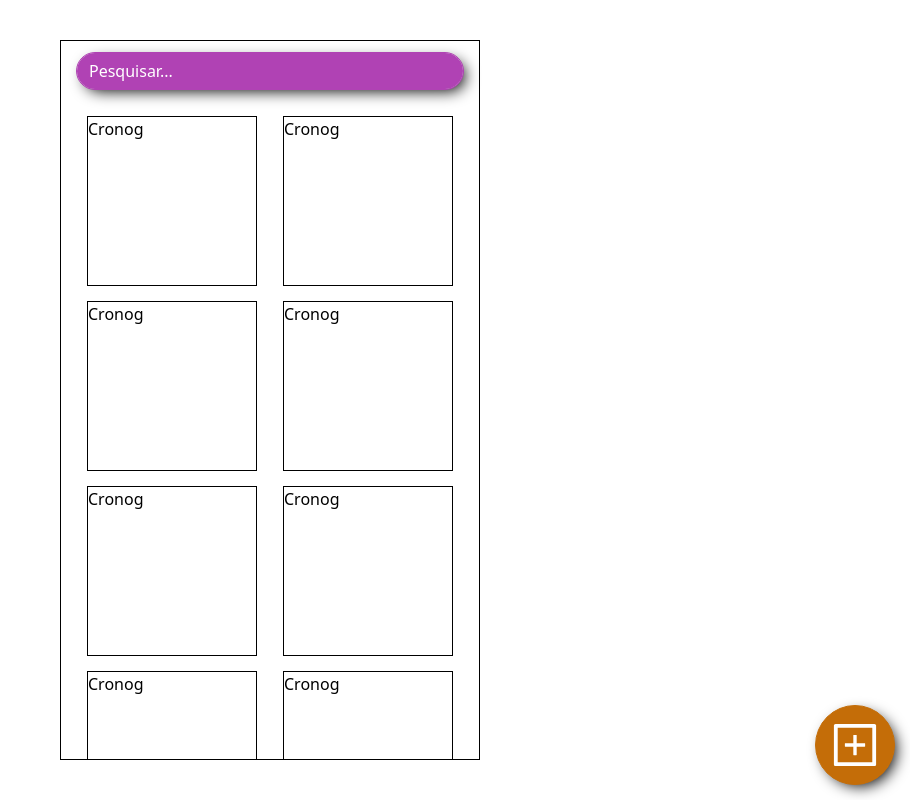
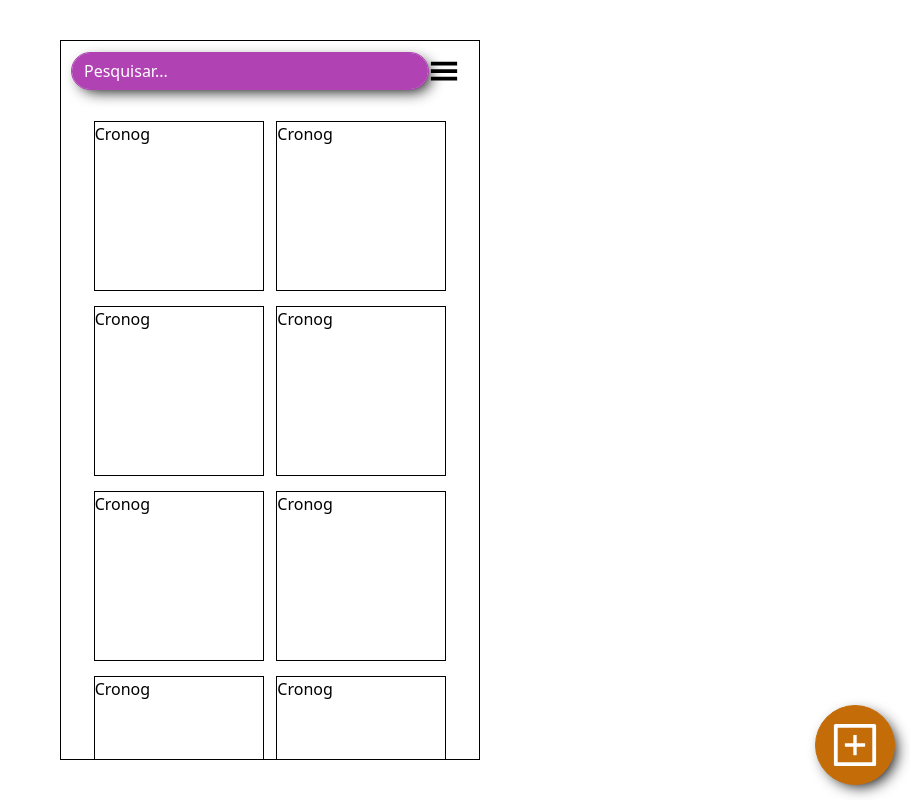
Before and after one commit to Cronog/cronog-client, a React (Create React App) app: page /home in a window 1280 px wide. Shown: the whole page, without its empty margins (370-1280 px from the left). Built offline with nearby package versions, Linux system fonts and the light colour scheme.

Commit message:
alter: Adicionado menu lateral ao componente para ser padrao

```diff
--- a/src/components/Template/Template.tsx
+++ b/src/components/Template/Template.tsx
@@ -1,14 +1,18 @@
 
 
 import { Keyboard } from "@capacitor/keyboard";
-import { useState } from "react";
+import { useEffect, useState } from "react";
+import { useHistory } from "react-router-dom";
+import HamburguerMenu from "../HamburguerMenu";
 import Props from "./props";
 
 import "./styles.css";
 
 const Template = (props : Props) => {
 
-  const [sizeKeyboard, setSizeKeyboard] = useState<number>(0)
+  const [sizeKeyboard, setSizeKeyboard] = useState<number>(0);
+
+  const history = useHistory();
 
   Keyboard.addListener("keyboardWillShow", info => {
     setSizeKeyboard(info.keyboardHeight);
@@ -22,6 +26,7 @@ const Template = (props : Props) => {
       <div id="container-template" className={`container-template ${props.styleScreen}`}>
         <div className={`header-template ${props.styleHeader}`}>
             {props.renderHeader ? props.renderHeader : <></>}
+            {history.location.pathname.indexOf("/auth") == -1 ? <HamburguerMenu color={props.colorMenuHamburguer} /> : <></> }
         </div>
         <div className={`body-template`}
         style={{
--- a/src/components/Template/props.ts
+++ b/src/components/Template/props.ts
@@ -6,4 +6,5 @@ export default interface Props {
     renderHeader?: ReactElement;
     styleBody?: string;
     renderBody: ReactElement;
+    colorMenuHamburguer?: string
 }
--- a/src/components/Template/styles.css
+++ b/src/components/Template/styles.css
@@ -10,6 +10,16 @@
 
 .header-template{
     grid-area: header-template;
+    display: flex;
+    justify-content: space-between;
+    align-items: center;
+    padding: 20px 20px 20px 10px;
+    font-size: 25px;
+    font-weight: 700;
+}
+
+.header-template div:only-child{
+    margin-left: auto;
 }
 
 .body-template{
@@ -23,6 +33,7 @@
 
 .content{
     grid-area: content;
+    padding: 20px;
 }
 
 .keyboard{
```
